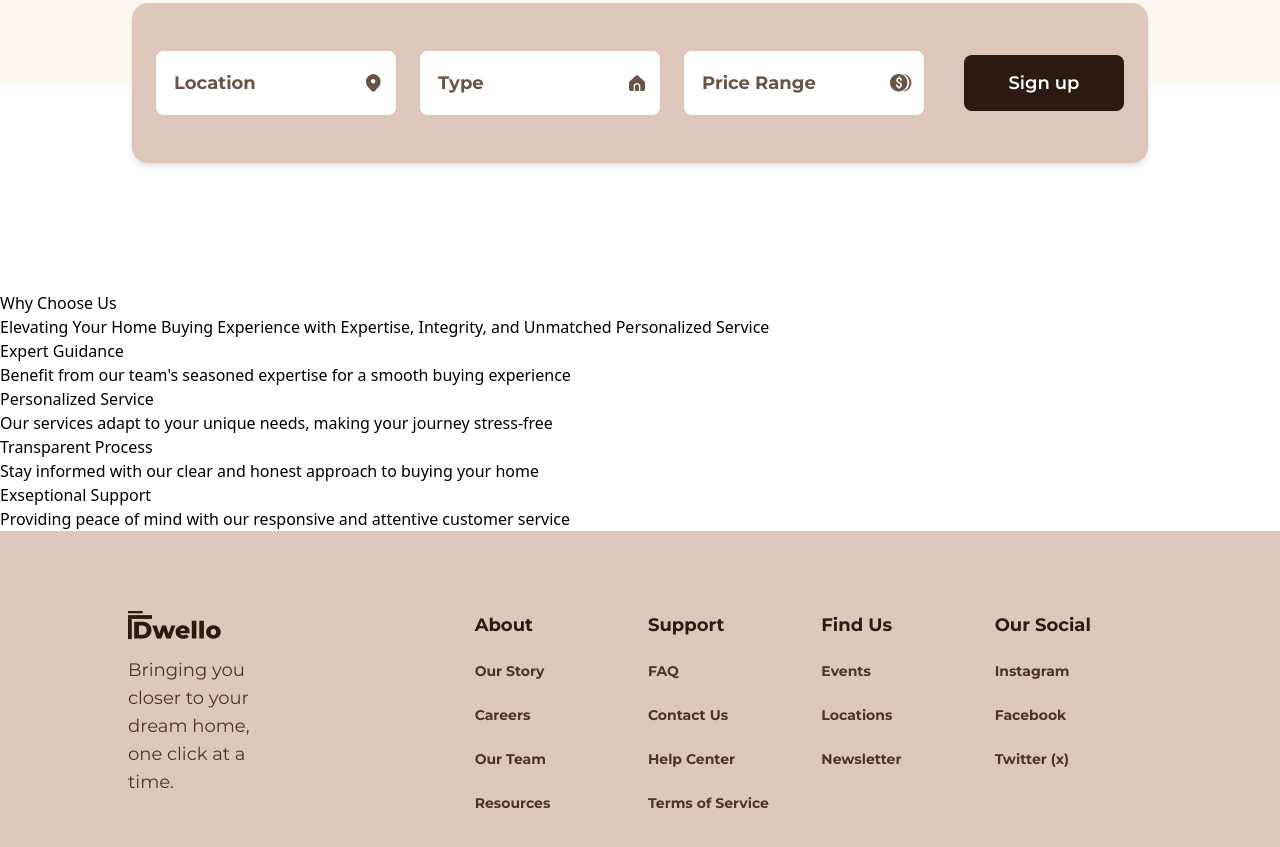
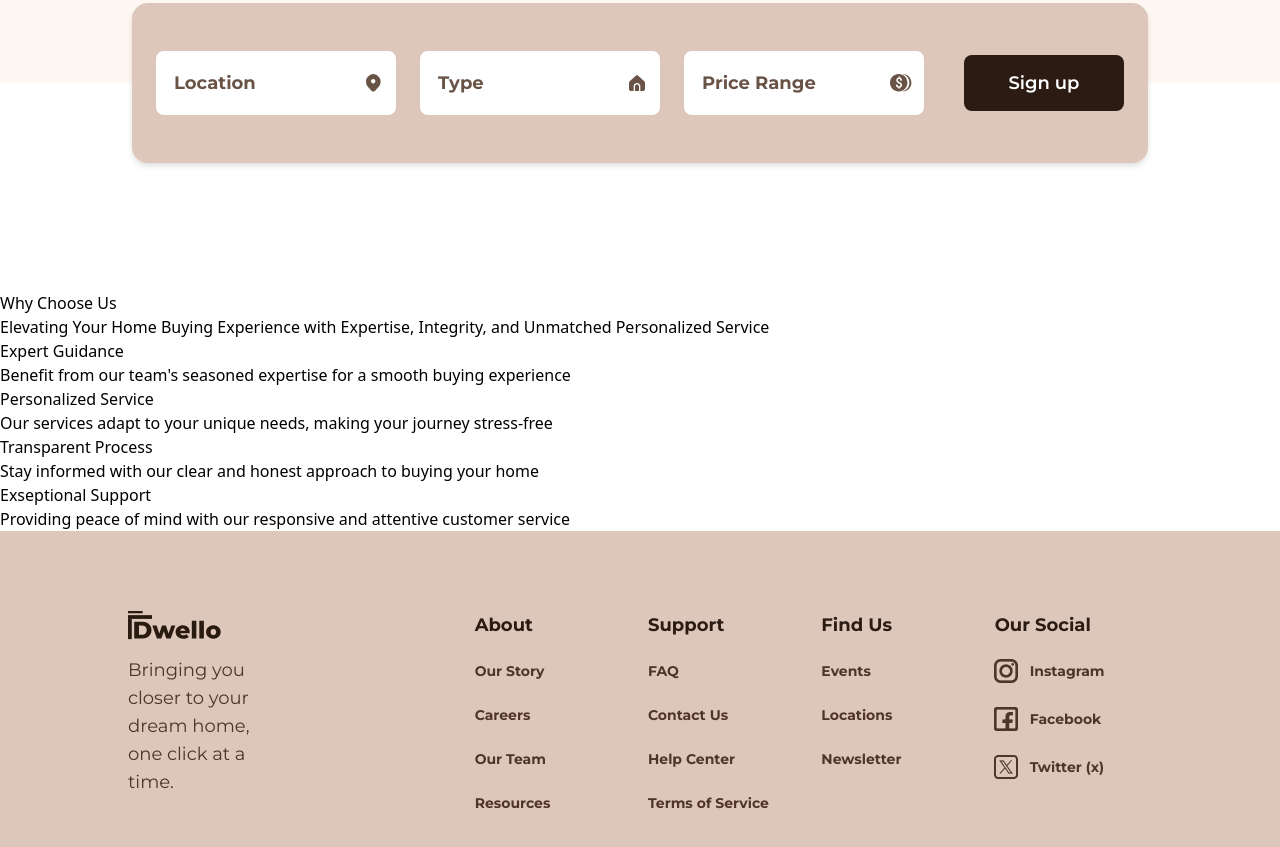
Before and after one commit to Sanid-Assara/find-your-dream-home, a plain HTML site: page index.html in a window 1280 px wide. Shown: the part 865-1712 px from the top of the page. Drawn offline with nearby package versions, Linux system fonts and the light colour scheme.

Commit message:
added icons to the footer

```diff
--- a/index.html
+++ b/index.html
@@ -313,18 +313,39 @@
           </h2>
           <ul class="space-y-4">
             <li>
-              <a href="#" class="text-saddle text-sm font-bold font-montserrat"
-                >Instagram</a
-              >
-            </li>
-            <li>
-              <a href="#" class="text-saddle text-sm font-bold font-montserrat">
-                Facebook
+              <a href="#" class="flex flex-row items-center space space-x-2">
+                <img
+                  src="icons/instagram.png"
+                  alt="instagram"
+                  class="ml-[-5px]"
+                />
+                <span class="text-saddle text-sm font-bold font-montserrat">
+                  Instagram
+                </span>
               </a>
             </li>
             <li>
-              <a href="#" class="text-saddle text-sm font-bold font-montserrat">
-                Twitter (x)
+              <a href="#" class="flex flex-row items-center space space-x-2">
+                <img
+                  src="icons/facebook.png"
+                  alt="facebook"
+                  class="ml-[-5px]"
+                />
+                <span class="text-saddle text-sm font-bold font-montserrat">
+                  Facebook
+                </span>
+              </a>
+            </li>
+            <li>
+              <a href="#" class="flex flex-row items-center space space-x-2">
+                <img
+                  src="icons/twitterx.png"
+                  alt="twitterx"
+                  class="ml-[-5px]"
+                />
+                <span class="text-saddle text-sm font-bold font-montserrat">
+                  Twitter (x)
+                </span>
               </a>
             </li>
           </ul>
```
Also changed, not shown: icons/facebook.png (added), icons/instagram.png (added), icons/twitterx.png (added).
